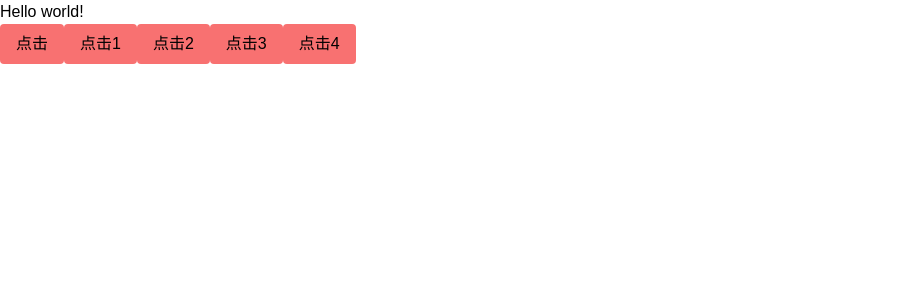
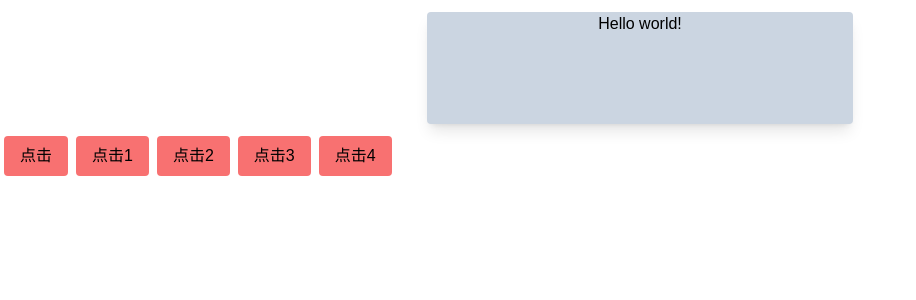
Before and after one commit to liao666brant/vue3-vite-demo, a Vue app: page /vue3-vite-demo/tailwindcss in a window 1280 px wide. Shown: the top 300 px of the page, without its empty margins (0-916 px from the left). Built offline with nearby package versions, Linux system fonts and the light colour scheme; what vue-dompurify-html would draw is missing.

Commit message:
feat: tailwindcss

```diff
--- a/src/pages/TailwindCss/index.vue
+++ b/src/pages/TailwindCss/index.vue
@@ -1,5 +1,9 @@
 <template>
-  <div>Hello world!</div>
+  <div
+    class="w-1/3 h-28 text-center m-auto my-3 bg-slate-300 shadow-lg rounded"
+  >
+    Hello world!
+  </div>
 
   <!-- <a
     class="inline-block bg-red-400 px-4 py-1 text-center rounded hover:bg-slate-500"
@@ -18,6 +22,6 @@
 
 <style scoped lang="scss">
 .btn {
-  @apply py-2 p-4 rounded bg-red-400 text-center hover:bg-slate-500;
+  @apply py-2 p-4 rounded bg-red-400 text-center hover:bg-slate-500 mx-1;
 }
 </style>
```
